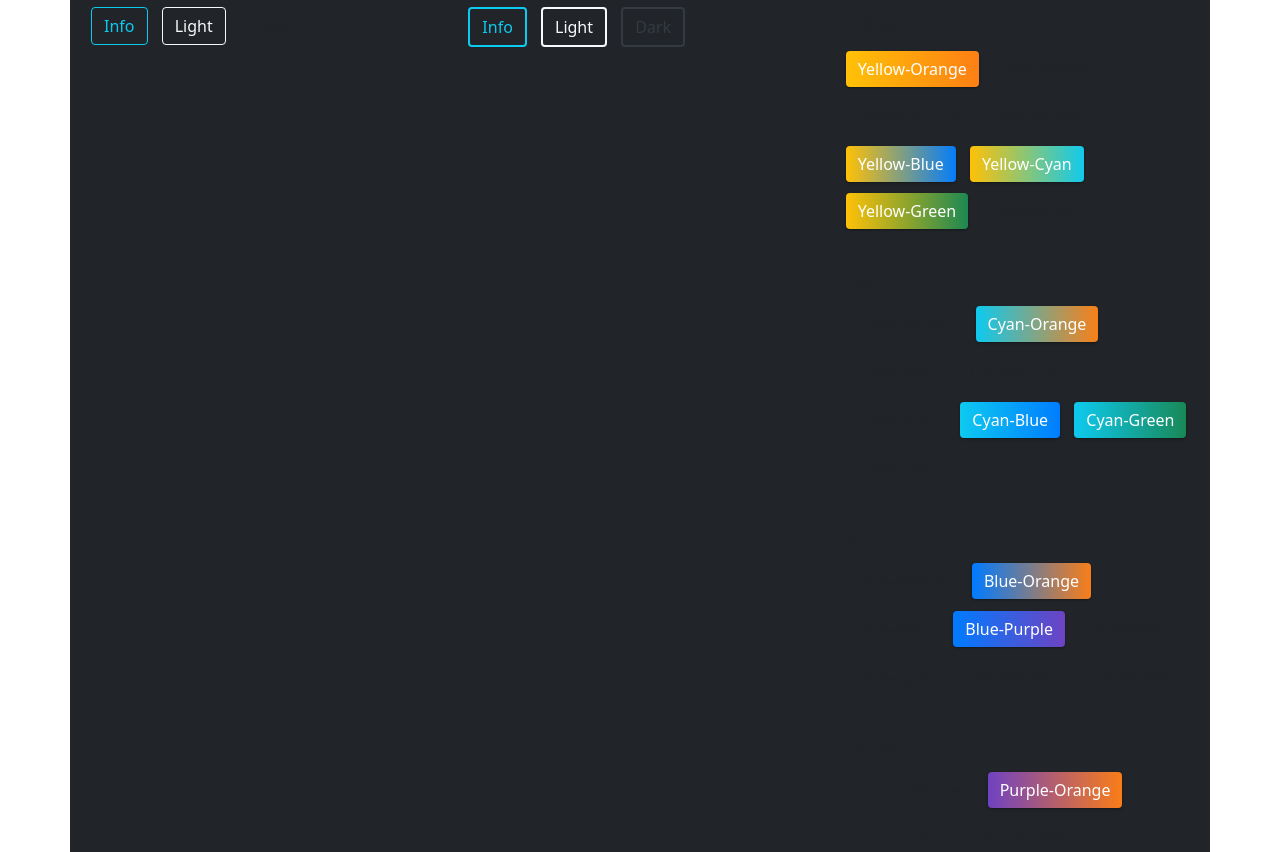
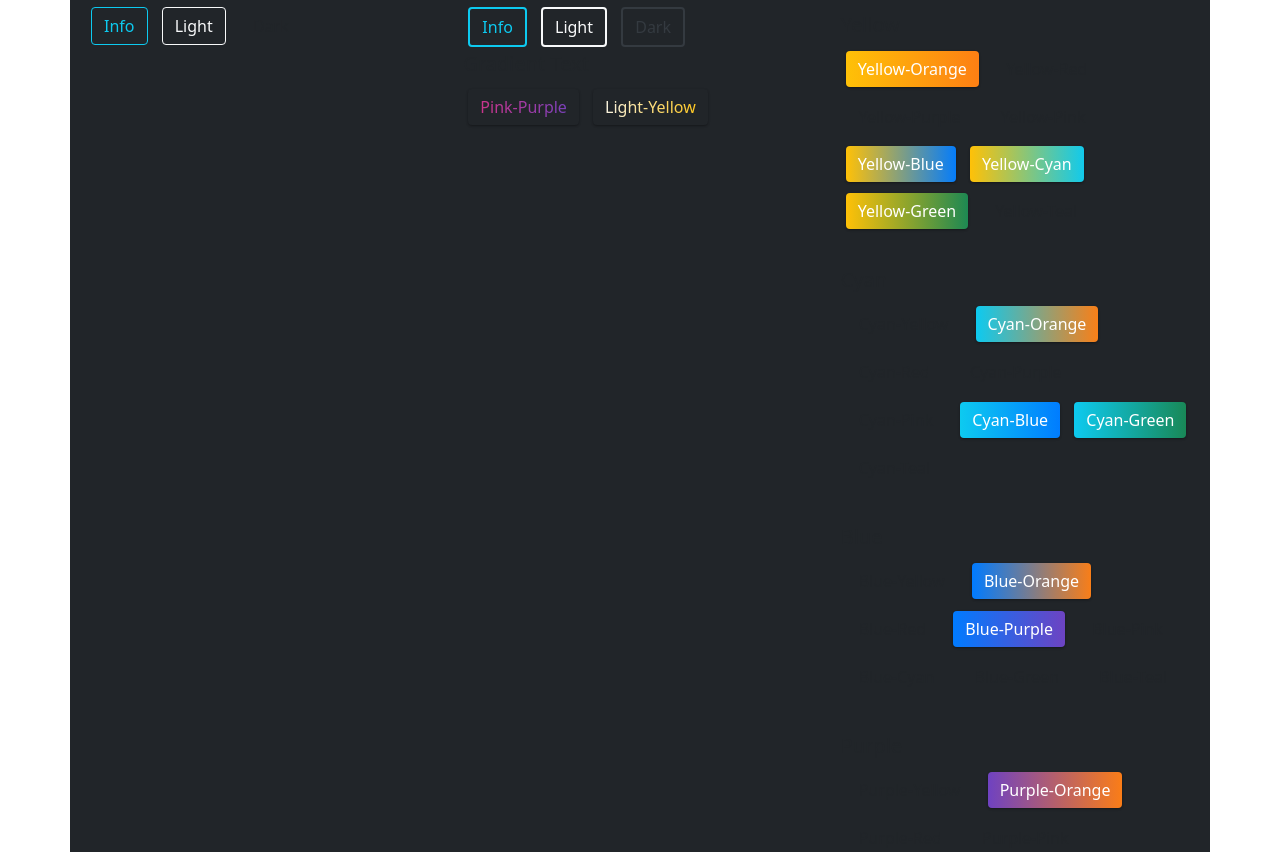
Before and after one commit to vJechsmayr/cssFramework, a plain HTML site: page 2_vjechsmayr/index.html in a window 1280 px wide. Shown: the part 2338-3190 px from the top of the page. Drawn offline with nearby package versions, Linux system fonts and the light colour scheme.

Commit message:
corrected wrong positioning
Main Correction

```diff
--- a/2_vjechsmayr/index.html
+++ b/2_vjechsmayr/index.html
@@ -56,10 +56,9 @@
               <button type="button" class="btn btn-grd-outline-light">Light</button>
               <button type="button" class="btn btn-grd-outline-dark">Dark</button>
 
-            <h5>Gradient Text</h5>
-            <button type="button" class="btn btn-grd btn-grd-light btn-grd-text btn-grd-text-pink-purple">Pink-Purple</button>
-            <button type="button" class="btn btn-grd btn-grd-light btn-grd-text btn-grd-text-light-yellow ">Light-Yellow</button>
-
+              <h5>Gradient Text</h5>
+              <button type="button" class="btn btn-grd btn-grd-light btn-grd-text btn-grd-text-pink-purple">Pink-Purple</button>
+              <button type="button" class="btn btn-grd btn-grd-light btn-grd-text btn-grd-text-light-yellow ">Light-Yellow</button>
 
           </div>
           <div class="col">
@@ -222,6 +221,10 @@
         <button type="button" class="btn btn-grd-outline-light">Light</button>
         <button type="button" class="btn btn-grd-outline-dark">Dark</button>
 
+        <h5>Gradient Text</h5>
+        <button type="button" class="btn btn-grd btn-grd-light btn-grd-text btn-grd-text-pink-purple">Pink-Purple</button>
+        <button type="button" class="btn btn-grd btn-grd-light btn-grd-text btn-grd-text-light-yellow ">Light-Yellow</button>
+
     </div>
     <div class="col">
       <h3 class="text-light">more Buttons!</h3>
```
